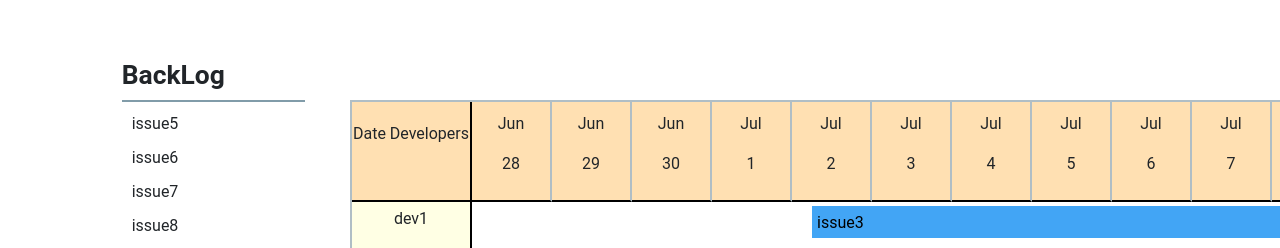
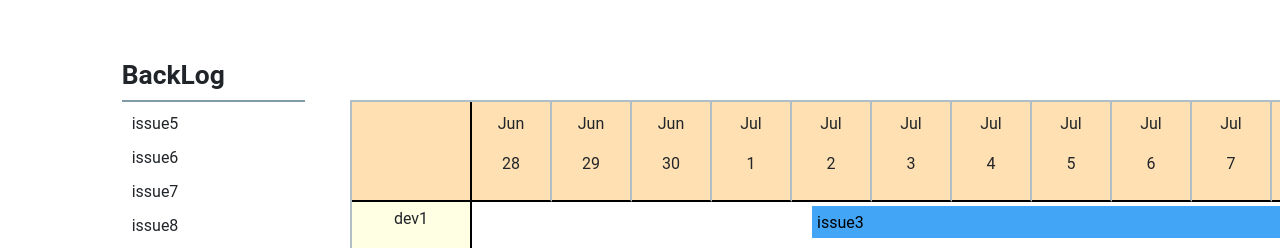
Before and after one commit to Vorder/Crow, a Vue app: page / in a window 1280 px wide. Shown: the top 248 px of the page. Built offline with nearby package versions, Linux system fonts and the light colour scheme; the HTML template or start-up script is replaced by a standard one.

Commit message:
Remove first block text

```diff
--- a/src/components/Dayline.vue
+++ b/src/components/Dayline.vue
@@ -1,9 +1,7 @@
 <template>
     <div id="container"
     :style="{ 'grid-template-columns': gridtemplate() }">
-        <div class="firstblock">
-            Date Developers
-        </div>
+        <div class="firstblock"></div>
         <div class="dev" v-for="(dev, index) in developers" :key="dev"
         :style="{ 'grid-row': index+4,
          }">
--- a/src/components/Hourline.vue
+++ b/src/components/Hourline.vue
@@ -1,9 +1,7 @@
 <template>
     <div id="container"
     :style="{ 'grid-template-columns': gridtemplate() }">
-        <div class="firstblock">
-            Date Developers
-        </div>
+        <div class="firstblock"></div>
         <div class="dev" v-for="(dev, index) in developers" :key="dev"
         :style="{ 'grid-row': index+4,
          }">
--- a/src/components/Monthline.vue
+++ b/src/components/Monthline.vue
@@ -1,9 +1,7 @@
 <template>
     <div id="container"
     :style="{ 'grid-template-columns': gridtemplate() }">
-        <div class="firstblock">
-            Date Developers
-        </div>
+        <div class="firstblock"></div>
         <div class="dev" v-for="(dev, index) in developers" :key="dev"
         :style="{ 'grid-row': index+4 }">
             {{ dev }}
--- a/src/components/Weekline.vue
+++ b/src/components/Weekline.vue
@@ -1,9 +1,7 @@
 <template>
     <div id="container"
     :style="{ 'grid-template-columns': gridtemplate() }">
-        <div class="firstblock">
-            Date Developers
-        </div>
+        <div class="firstblock"></div>
         <div class="dev" v-for="(dev, index) in developers" :key="dev"
         :style="{ 'grid-row': index+4 }">
             {{ dev }}
--- a/src/components/Yearline.vue
+++ b/src/components/Yearline.vue
@@ -1,9 +1,7 @@
 <template>
     <div id="container"
     :style="{ 'grid-template-columns': gridtemplate() }">
-        <div class="firstblock">
-            Date Developers
-        </div>
+        <div class="firstblock"></div>
         <div class="dev" v-for="(dev, index) in developers" :key="dev"
         :style="{ 'grid-row': index+4 }">
             {{ dev }}
```
